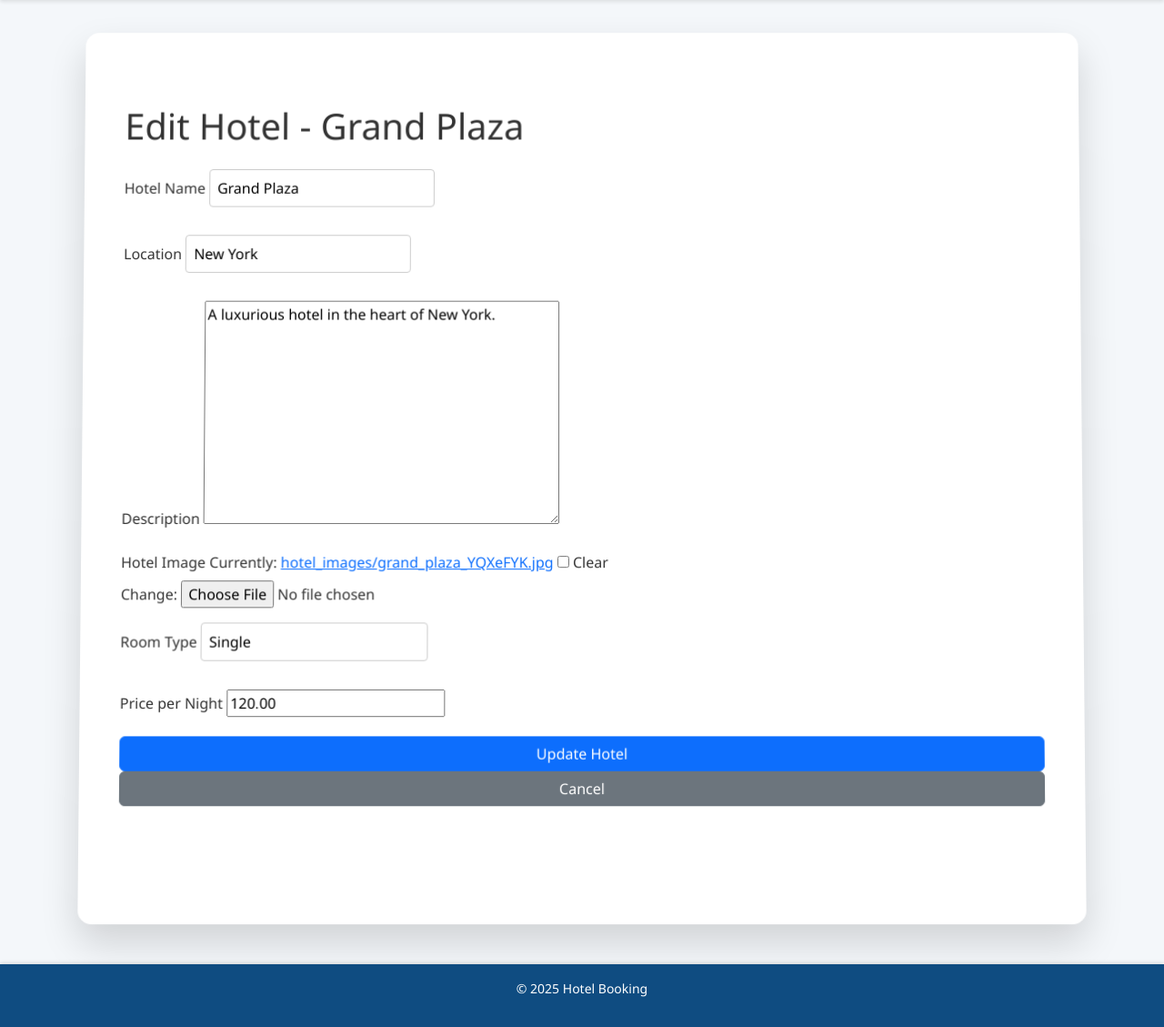
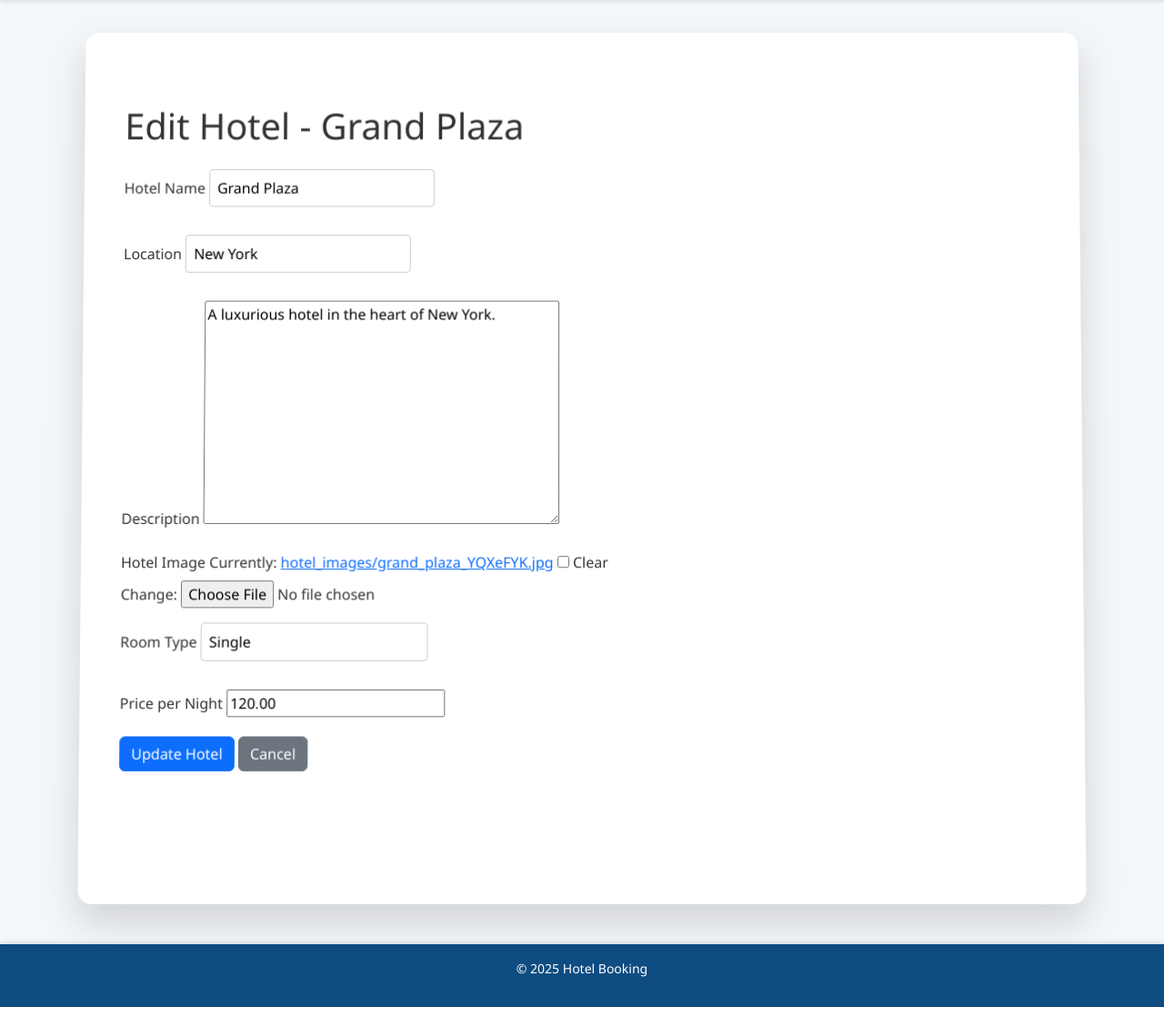
Before and after one commit to LAXMIKANT02/hbs-pbl, a Django app: page /management/edit_hotel/21/ in a window 1280 px wide. Shown: the part 72-1201 px from the top of the page at 91% size. After the commit the page ends 1179 px from the top, so only its background shows below. Run offline with Django 5.2, Linux system fonts and the light colour scheme; a user stored in the database is signed in; data comes from the database, SQL or seed files in the repository; both versions use the stored data as it was after the commit.

Commit message:
add style to edit_hotel

```diff
--- a/booking/templates/booking/edit_hotel.html
+++ b/booking/templates/booking/edit_hotel.html
@@ -48,8 +48,11 @@
                 <div class="text-danger">{{ form.price.errors }}</div>
             {% endif %}
         </div>
-        <button type="submit" class="btn btn-primary">Update Hotel</button>
-        <a href="{% url 'booking:management_view' %}" class="btn btn-secondary">Cancel</a>
+        <div class="mb-3">
+            <button type="submit" class="btn btn-primary">Update Hotel</button>
+            <a href="{% url 'booking:management_view' %}" class="btn btn-secondary">Cancel</a>
+        </div>
+
     </form>
 </div>
 {% endblock %}
```
Also changed, not shown: db.sqlite3.
